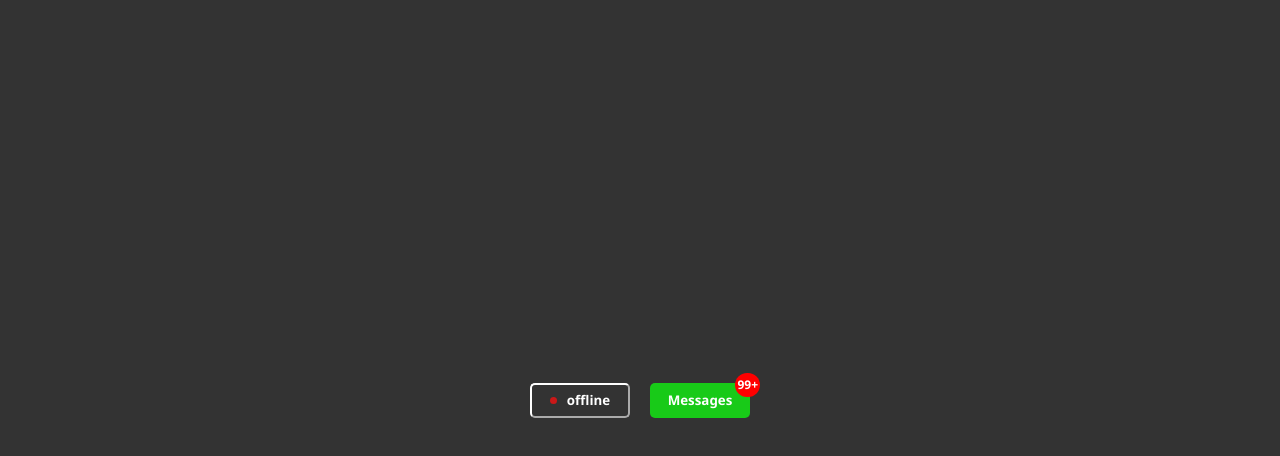
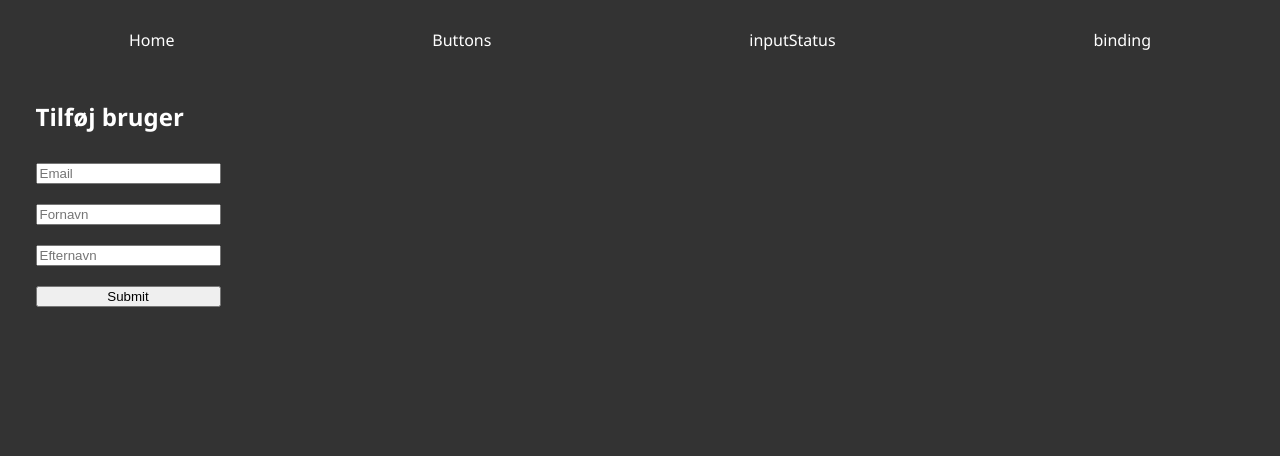
Before and after one commit to Welander1994/learing-vuejs, a Vue app: page /binding in a window 1280 px wide. Shown: the top 456 px of the page. Built offline with nearby package versions, Linux system fonts and the light colour scheme.

Commit message:
another day of vue done

```diff
--- a/package.json
+++ b/package.json
@@ -9,7 +9,8 @@
   },
   "dependencies": {
     "sass": "^1.58.0",
-    "vue": "^3.2.45"
+    "vue": "^3.2.45",
+    "vue-router": "^4.1.6"
   },
   "devDependencies": {
     "@vitejs/plugin-vue": "^4.0.0",
--- a/src/App.vue
+++ b/src/App.vue
@@ -1,20 +1,40 @@
 <script setup>
-import Btn_base from './components/btn_base.vue';
-
-const onlineStatus = "offline";
-const likes = 100;
+import { RouterLink, RouterView } from 'vue-router'
 
 </script>
 
 <template>
-  <div>
-    <Btn_base class="btn" :class="onlineStatus" :buttonText="onlineStatus"></Btn_base>
-    <Btn_base class="btn" buttonText="Messages" :likes="likes > 99 ? '99+' : likes"></Btn_base>
-  </div>
+      <nav>
+        <RouterLink to="/">Home</RouterLink>
+        <RouterLink to="/button">Buttons</RouterLink>
+        <RouterLink to="/inputstatus">inputStatus</RouterLink>
+        <RouterLink to="/binding">binding</RouterLink>
+
+      </nav>
+      <main>
+        <RouterView />
+      </main>
+
 </template>
 
 <style lang="scss" scoped>
-div {
+nav {
   display: flex;
+  justify-content: space-around;
+  align-items: center;
+
+  min-height: 10vh;
+
+  a {
+    color: white;
+    text-decoration: none;
+  }
 }
+
+  main {
+    display: flex;
+    justify-content: center;
+    align-items: center;
+    min-height: 90vh;
+  }
 </style>
--- a/src/assets/main.css
+++ b/src/assets/main.css
@@ -4,9 +4,7 @@ body {
 
     background-color: #333;
 
-    height: 100vh;
+    min-height: 100vh;
 
-    display: flex;
-    justify-content: center;
-    align-items: center;
+    font-family: 'Segoe UI', Tahoma, Geneva, Verdana, sans-serif;
 }
--- /dev/null
+++ b/src/router/index.js
@@ -0,0 +1,45 @@
+import { createRouter, createWebHistory } from 'vue-router'
+import HomeView from '../views/HomeView.vue'
+import buttonView from '../views/buttonsView.vue'
+import inputStatus from '../views/inputSatus.vue'
+import bindingView from '../views/bindingView.vue'
+import userView from '../views/userView.vue'
+
+const router = createRouter({
+  history: createWebHistory(import.meta.env.BASE_URL),
+  routes: [
+    {
+      path: '/',
+      name: 'home',
+      component: HomeView
+    },
+    {
+      path: '/button',
+      name: 'button',
+      component: buttonView
+    },
+    {
+      path: '/inputstatus',
+      name: 'inputstatus',
+      component: inputStatus
+    },
+    {
+      path: '/inputstatus',
+      name: 'inputstatus',
+      component: inputStatus
+    },
+    {
+      path: '/binding',
+      name: 'binding',
+      component: bindingView
+    },
+    {
+      path: '/user/:id',
+      name: 'user',
+      component: userView
+    },
+
+  ]
+})
+
+export default router
--- /dev/null
+++ b/src/views/HomeView.vue
@@ -0,0 +1,28 @@
+<script setup>
+import {ref} from 'vue';
+
+const text = ref('What are we learning today...');
+
+
+
+
+
+</script>
+
+<template>
+  <div>
+    <h1>{{ text }}</h1>
+  </div>
+</template>
+
+<style lang="scss" scoped>
+
+h1, p {
+  color: white;
+}
+
+input {
+  border: 5px white solid;
+}
+
+</style>
--- /dev/null
+++ b/src/views/bindingView.vue
@@ -0,0 +1,182 @@
+<script setup>
+import { ref, onMounted } from 'vue';
+
+const changePlease = ref(false);
+
+const person = ref({
+    email: '',
+    firstname: '',
+    lastname: ''
+})
+
+const update_user = ref({
+    email: '',
+    firstname: '',
+    lastname: ''
+})
+
+const users = ref([
+    {
+        "id": 1,
+        "email": "john@doe.com",
+        "firstname": "John",
+        "lastname": "Doe"
+    },
+    {
+        "id": 2,
+        "email": "jane@doe.com",
+        "firstname": "Jane",
+        "lastname": "Doe"
+    },
+    {
+        "id": 3,
+        "email": "linux_fan@jmail.com",
+        "firstname": "Linus",
+        "lastname": "Thorvalds"
+    }
+])
+
+onMounted(() => {
+    users.value = JSON.parse(localStorage.getItem('persons'));
+
+})
+
+
+const changeState = (user) => {
+    changePlease.value = true;
+    update_user.value = user;
+
+}
+
+const isSubmited = ref(false);
+let randomColor = ref('');
+
+
+function submit() {
+    randomColor.value = '#' + Math.floor(Math.random() * 16777215).toString(16);
+    isSubmited.value = true;
+    users.value.push(person.value);
+    console.log(users);
+
+    person.value = {
+    email: '',
+    firstname: '',
+    lastname: ''
+};
+
+    localStorage.setItem('persons', JSON.stringify(users.value));
+}
+
+const deleteUser = (e) => {
+
+    users.value.splice(e, 1)
+    localStorage.setItem('persons', JSON.stringify(users.value));
+}
+
+const updateUser = (u, e) => {
+    console.log(e, u);
+    users.value[e] = u;
+    localStorage.setItem('persons', JSON.stringify(users.value));
+    changePlease.value = false;
+}
+
+</script>
+
+<template>
+    <main>
+        <div class="form">
+            <div class="inputs">
+                <form v-on:keypress.enter @submit.prevent="submit">
+                    <h2>Tilføj bruger</h2>
+                    <input type="text" placeholder="Email" v-model="person.email" required>
+                    <input type="text" placeholder="Fornavn" v-model="person.firstname" required>
+                    <input type="text" placeholder="Efternavn" v-model="person.lastname" required>
+                    <input type="submit" name="submit" :style="{ backgroundColor: randomColor }">
+                </form>
+            </div>
+            <div class="output" v-if="isSubmited">
+                <h3>Email: {{ person.email }}</h3>
+                <h3>Fornavn: {{ person.firstname }}</h3>
+                <h3>Efternavn: {{ person.lastname }}</h3>
+            </div>
+        </div>
+
+        <div class="users" >
+            <div class="user" v-for="user, index in users">
+                <h3>{{ user.email }}</h3>
+                <h3>{{ user.firstname }}</h3>
+                <h3>{{ user.lastname }}</h3>
+
+
+    <RouterLink :to="'/user/'+index">Se bruger</RouterLink>
+
+
+                <div class="changeUser" v-if="changePlease">
+                    <h2>Redigere bruger</h2>
+                    <input type="text" v-model="update_user.email" :placeholder="'Email: ' +  user.email" required><br>
+                    <input type="text" v-model="update_user.firstname" :placeholder="'Firstname: ' + user.firstname" required><br>
+                    <input type="text" v-model="update_user.lastname" placeholder="'Lastname: ' + user.lastname" required><br>
+                    <button @click="updateUser(index, update_user)" >Ændre mig</button>
+                </div>
+
+                <button v-if="!changePlease" @click="changeState(user)">change</button>
+                <button @click="deleteUser(index)" >Slet mig</button>
+            </div>
+        </div>
+    </main>
+</template>
+
+<style lang="scss" scoped>
+main {
+    display: flex;
+    flex-direction: row;
+    align-items: start;
+    color: white;
+}
+
+.users {
+    display: flex;
+    flex-direction: row;
+    flex-wrap: wrap;
+    width: 80vw;
+
+    .user {
+        padding: 2vh;
+        background-color: #ff1493;
+        margin: 1rem;
+    }
+}
+
+.form {
+    display: flex;
+    flex-direction: row;
+    justify-content: center;
+    width: 20vw;
+
+
+    form {
+        display: flex;
+        flex-direction: column;
+        margin: 0 2vw;
+    }
+
+    input {
+        margin: 10px 0;
+    }
+}
+
+
+.changeUser {
+    position: absolute;
+    top: 0;
+    left: 0;
+    display: flex;
+    flex-direction: column;
+    justify-content: center;
+    align-items: center;
+    width: 100vw;
+    height: 100vh;
+    background-color: rgba(50, 50, 50, 0.659);
+    backdrop-filter: blur(5px);
+}
+</style>
--- /dev/null
+++ b/src/views/buttonsView.vue
@@ -0,0 +1,22 @@
+<script setup>
+import Btn_base from '../components/btn_base.vue';
+
+const onlineStatus = "online";
+const likes = null;
+
+</script>
+
+<template>
+
+  <main>
+    <Btn_base class="btn" :class="onlineStatus" :buttonText="onlineStatus"></Btn_base>
+    <Btn_base class="btn" buttonText="Messages" :likes="likes > 99 ? '99+' : likes"></Btn_base>
+  </main>
+
+</template>
+
+<style lang="scss" scoped>
+main {
+  display: flex;
+}
+</style>
--- /dev/null
+++ b/src/views/inputSatus.vue
@@ -0,0 +1,48 @@
+<script setup>
+import {ref} from 'vue';
+
+const text = ref('');
+
+
+function changeState() {
+    const input = document.getElementById('input-test');
+
+     if (text.value.length == 0) {
+      input.style.borderColor = 'white';
+    }
+    else if(text.value.length < 3) {
+      input.style.borderColor = 'red';
+    }
+    else if (text.value.length < 8) {
+      input.style.borderColor = 'yellow';
+    }
+    else {
+      input.style.borderColor = 'green';
+    }
+
+
+
+}
+
+
+</script>
+
+<template>
+  <div>
+    <h1>{{ text }}</h1>
+    <p>{{ text.length }}</p>
+    <input id="input-test" v-model="text" @input="changeState">
+  </div>
+</template>
+
+<style lang="scss" scoped>
+
+h1, p {
+  color: white;
+}
+
+input {
+  border: 5px white solid;
+}
+
+</style>
--- /dev/null
+++ b/src/views/userView.vue
@@ -0,0 +1,32 @@
+<script setup>
+import { useRoute } from 'vue-router';
+import { ref, onMounted } from 'vue';
+const route = useRoute();
+
+const user = ref([])
+
+onMounted(() => {
+ const allUser = JSON.parse(localStorage.getItem('persons'));
+  user.value = allUser[route.params.id]
+})
+
+
+
+</script>
+
+<template>
+    <div>
+        User id: {{ route.params.id }}<br>
+        Firstname: {{ user.firstname }}<br>
+        Lastname: {{ user.lastname }}<br>
+        Email: {{ user.email }}
+    </div>
+</template>
+
+<style lang="scss" scoped>
+
+div {
+  color: white;
+}
+
+</style>
```
Also changed, not shown: src/main.js (+6 -1 lines), 1 other file (tests, documents, lock files or other folders).
